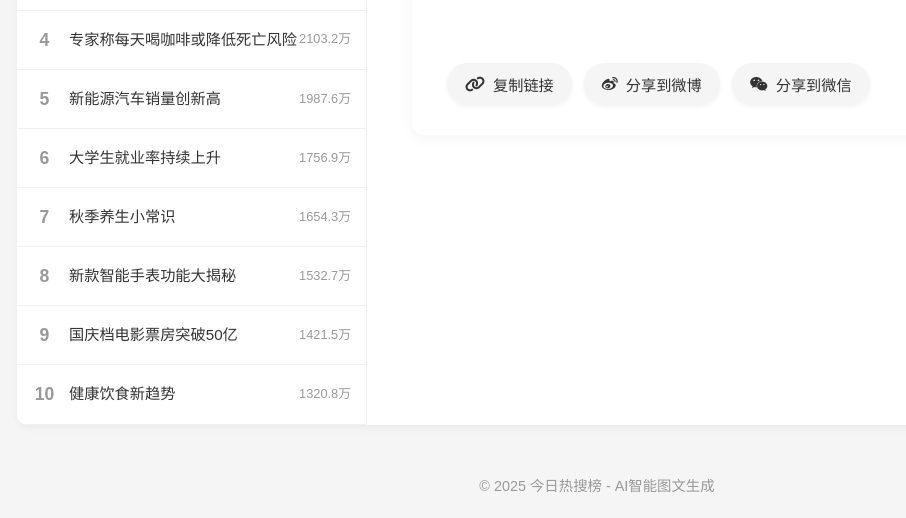
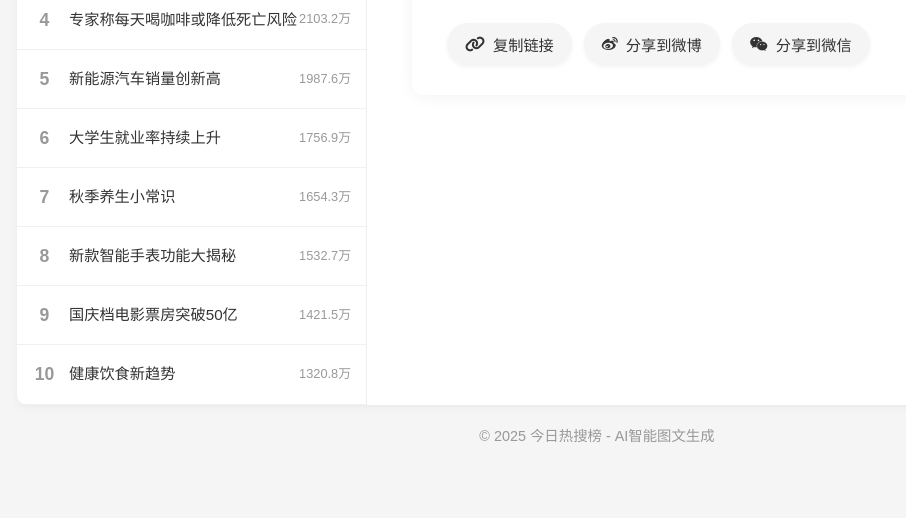
Before and after one commit to CadilarcZhang/ai-hot-news-board, a website: page public/index.html in a window 1280 px wide. Shown: the part 350-868 px from the top of the page, without its empty margins (43-949 px from the left). After the commit the page ends 818 px from the top, so only its background shows below. Drawn offline with Linux system fonts and the light colour scheme; no server answers.

Commit message:
网站页面样式优化

```diff
--- a/public/styles.css
+++ b/public/styles.css
@@ -25,7 +25,7 @@ header {
     display: flex;
     flex-direction: column;
     align-items: center;
-    margin-bottom: 20px;
+    /* margin-bottom: 20px; */
     text-align: center;
 }
 
@@ -389,7 +389,7 @@ main {
 
 footer {
     text-align: center;
-    margin-top: 30px;
+    /* margin-top: 30px; */
     padding-top: 20px;
     color: #999;
     font-size: 0.9rem;
@@ -689,7 +689,7 @@ footer {
 .share-buttons {
     display: flex;
     gap: 12px;
-    margin-top: 20px;
+    /* margin-top: 20px; */
     flex-wrap: wrap;
     padding: 0 35px 30px;
 }
```
